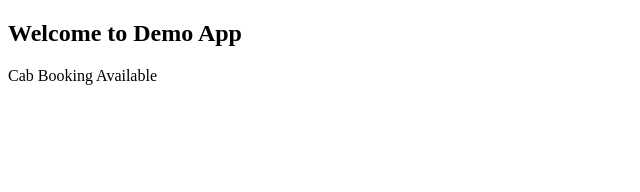
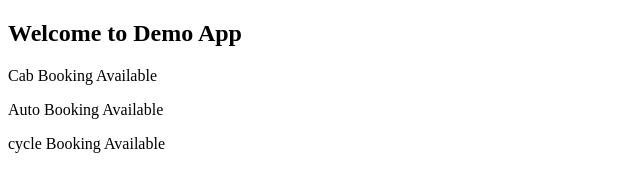
Before and after one commit to bindupriyan47/demo, a plain HTML site: page index.html in a window 1280 px wide. Shown: the whole page, without its empty margins (0-640 px from the left). Drawn offline with Linux system fonts and the light colour scheme.

Commit message:
3rd commit in master branch added cycle,bike

```diff
--- a/index.html
+++ b/index.html
@@ -3,5 +3,7 @@
 <body>
 <h2>Welcome to Demo App</h2>
 <p>Cab Booking Available</p>
+<p>Auto Booking Available</p>
+<p>cycle Booking Available</p>
 </body>
 </html>
```
